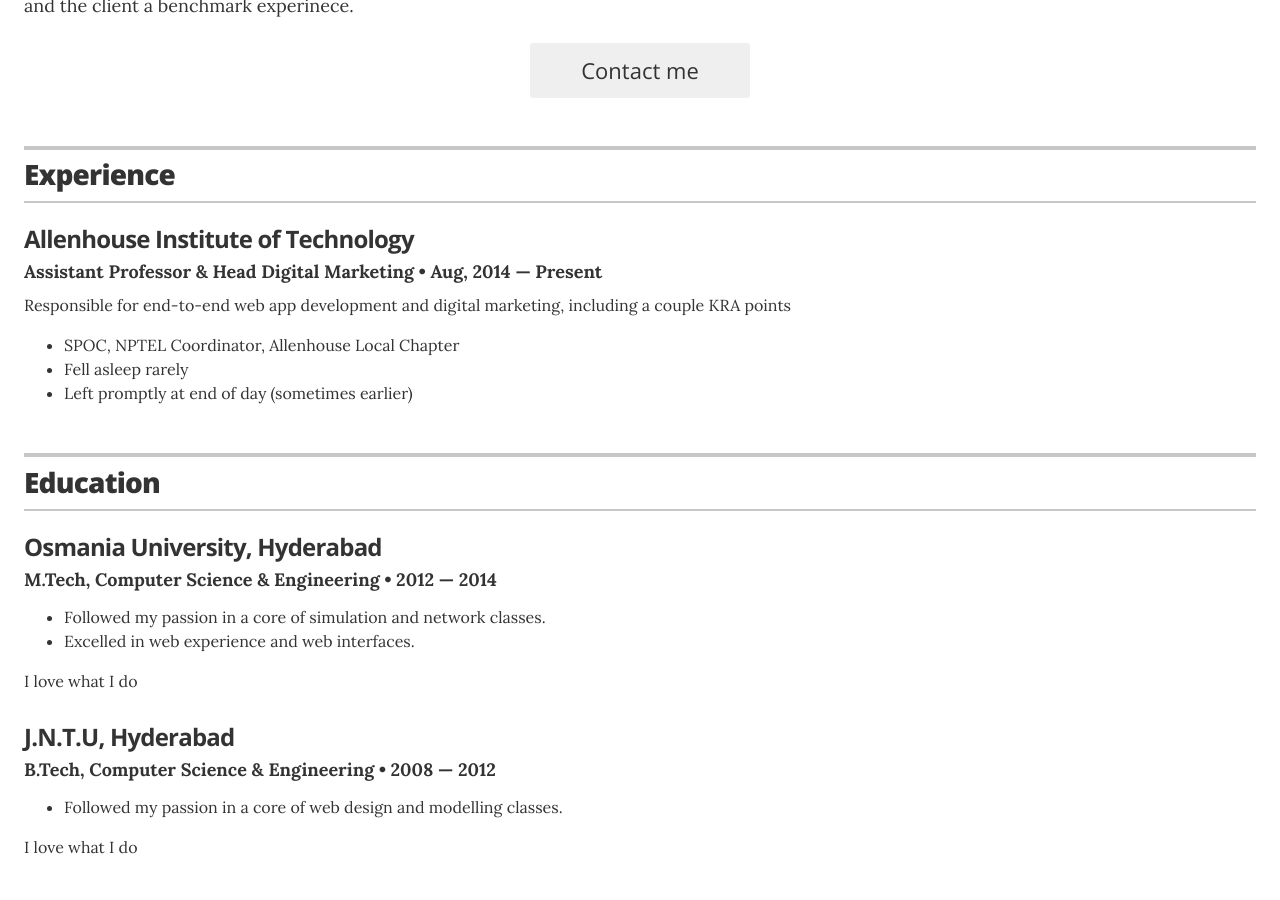
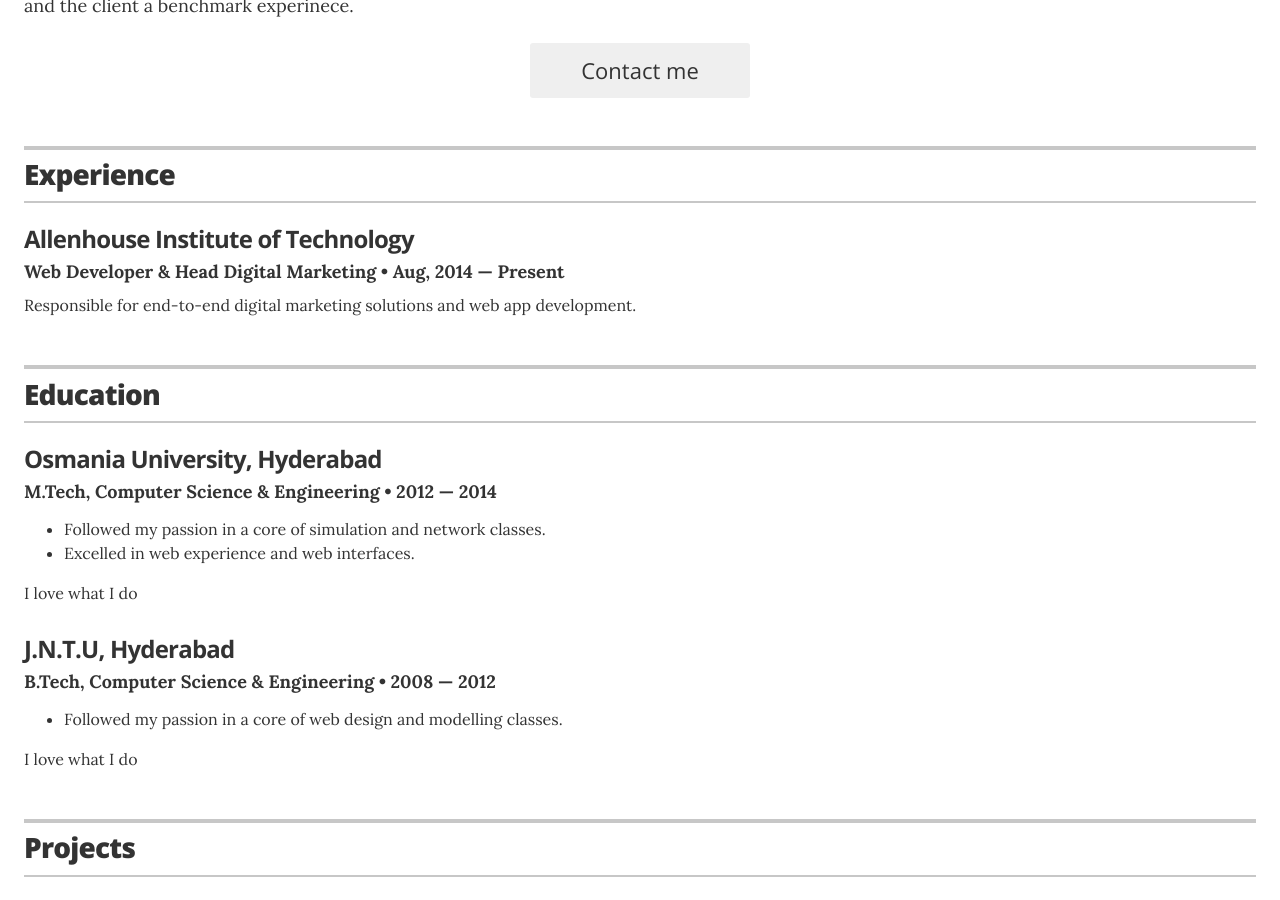
Before and after one commit to hammadmashkoor/hammadmashkoor.github.io, a Jekyll site: the page built from index.html, in a window 1280 px wide and 900 px high, scrolled down 348 px. Built offline with Jekyll 4.4.1, drawn with Linux system fonts in a browser that asks for light colours.

Commit message:
Update experience.yml

```diff
--- a/_data/experience.yml
+++ b/_data/experience.yml
@@ -1,6 +1,6 @@
 # Jobs
 # Springfield Nuclear Power Plant
 - company: Allenhouse Institute of Technology
-  position: Assistant Professor & Head Digital Marketing
+  position: Web Developer & Head Digital Marketing
   duration: Aug, 2014 &mdash; Present
-  summary: Responsible for end-to-end web app development and digital marketing, including a couple KRA points <ul class="resume-item-list"><li>SPOC, NPTEL Coordinator, Allenhouse Local Chapter</li><li>Fell asleep rarely</li><li>Left promptly at end of day (sometimes earlier)</li></ul>
+  summary: Responsible for end-to-end digital marketing solutions and web app development.
```
